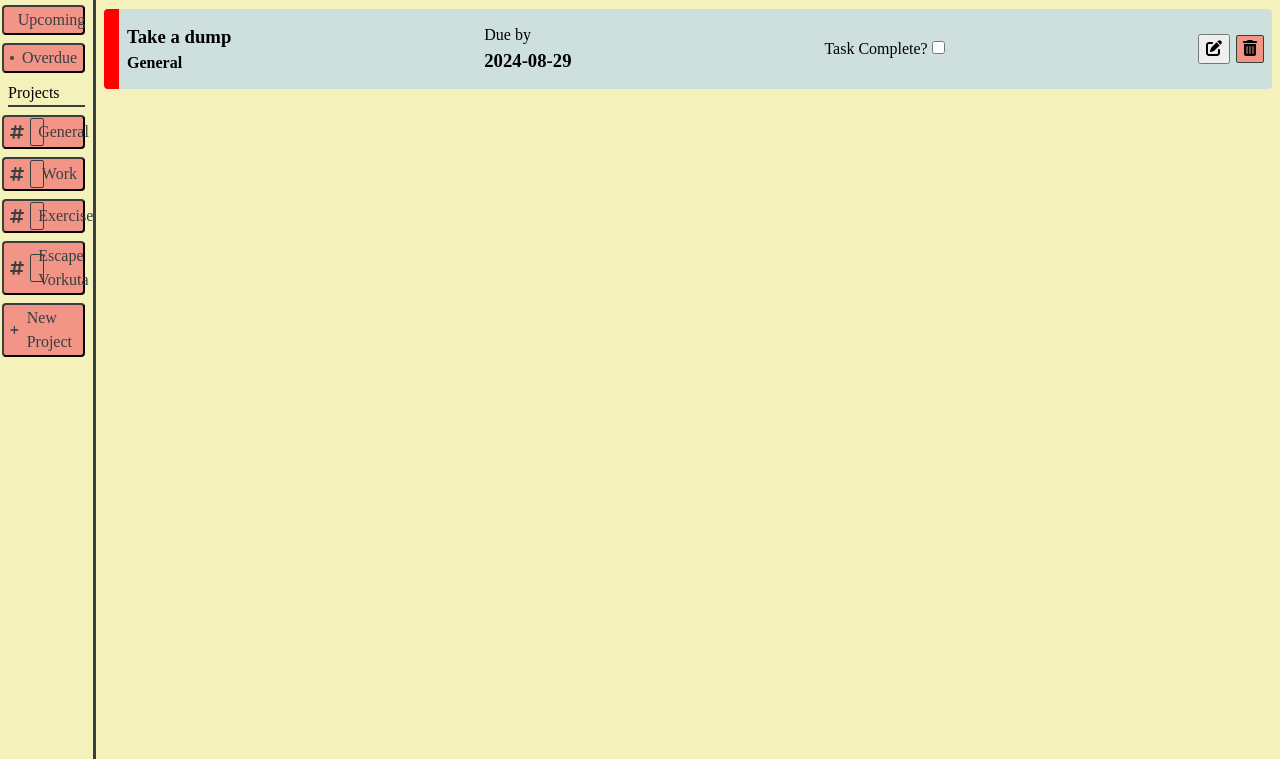
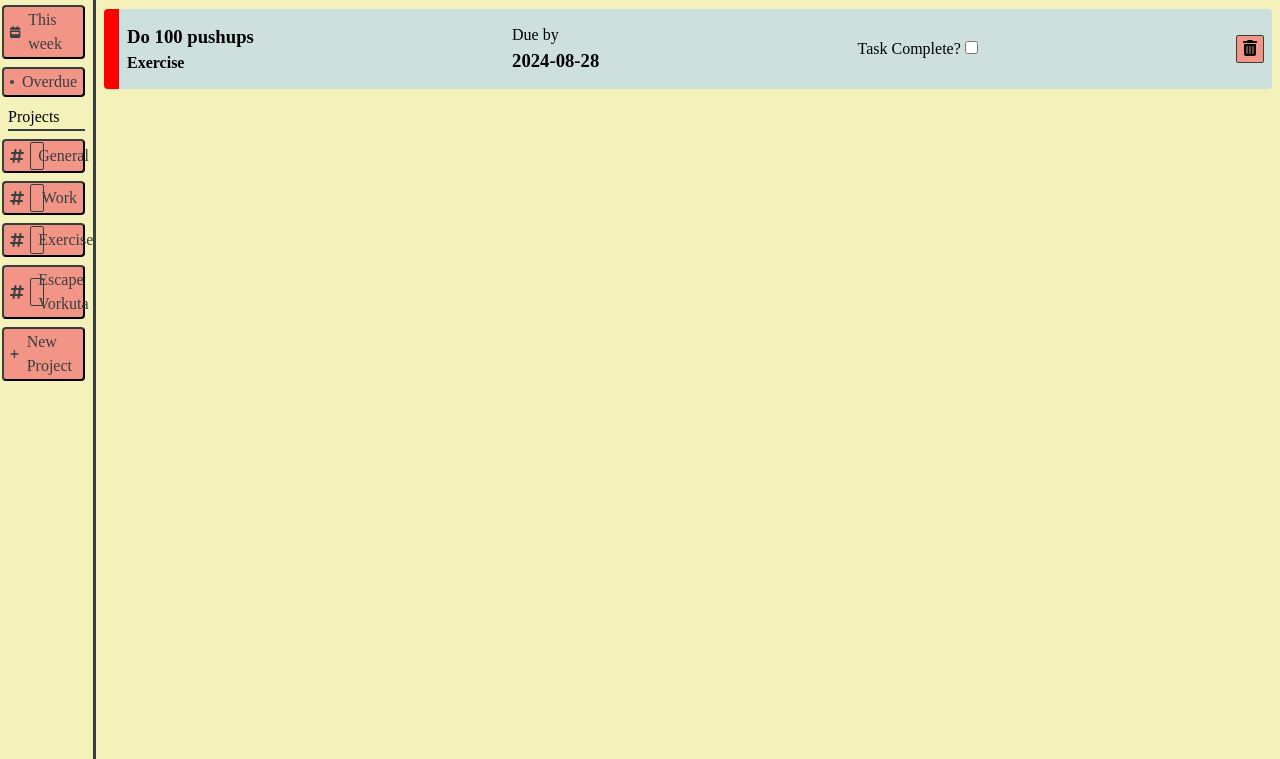
Before and after one commit to abdusali1234/odin-todo-list, a website built with webpack: page src/index.html in a window 1280 px wide. Shown: the part 81-840 px from the top of the page. Built offline with nearby package versions, Linux system fonts and the light colour scheme.

Commit message:
Added task filter functionality

```diff
--- a/src/DOMEvents.js
+++ b/src/DOMEvents.js
@@ -1,9 +1,9 @@
 import Task from "./task";
 import Project from "./project";
 import StorageController from "./storage";
-import DateController from "./date";
-import { ta } from "date-fns/locale";
+import { isSameDay, isSameWeek, isBefore, isAfter, format } from "date-fns";
 
+const today = format(new Date(), "yyyy-MM-dd");
 
 class UserInterface {
 
@@ -35,6 +35,38 @@ class UserInterface {
         });
     }
 
+    addTimeClassToCard(el, dueDate){
+        if (isSameDay(today, dueDate)){
+            el.classList.add('today');
+            if (el.classList.contains('week')){
+                el.classList.remove('week');
+            }
+            if (el.classList.contains('overdue')){
+                el.classList.remove('overdue');
+            }
+        }
+        if (isSameWeek(today, dueDate)){
+            if (isAfter(dueDate, today)){
+                el.classList.add('week');
+                el.classList.remove('today');
+            }
+            if (el.classList.contains('overdue')){
+                el.classList.remove('overdue');
+            }
+        }
+        if (isBefore(dueDate, today)){
+            el.classList.add('overdue');
+            if (el.classList.contains('today')){
+                el.classList.remove('today');
+            }
+            if (el.classList.contains('week')){
+                el.classList.remove('week');
+            }
+        }
+
+
+    }
+
     addTask(item, selectedClass=localStorage.getItem("selectedProject")) {
         const cardsContainer = document.getElementById("cards-container");
         const card = document.createElement('div');
@@ -54,11 +86,11 @@ class UserInterface {
                     <input type="checkbox" class="toggle-complete" name="toggle-complete">
                 </section>
                 <section class="icons">
-                    <button class="edit-task"><i class="fas fa-edit"></i></button>
                     <button class="delete-task"><i class="fa-solid fa-trash-can"></i></button>
                 </section>
                 `;
         card.style.borderLeft = `solid 15px var(--${item._priority})`;
+        this.addTimeClassToCard(card, item._dueDate);
         if (item._complete === true){
             card.querySelector("input[name='toggle-complete']").checked=true;
             card.style.setProperty("text-decoration", "line-through");
@@ -70,28 +102,14 @@ class UserInterface {
             card.style.setProperty("text-decoration", "none");
             if (card.classList.contains('checked')){
                 card.classList.remove('checked');
-                if (DateController.checkIfOverdue(item._dueDate)){
-                    card.classList.add('overdue');
-                    console.log('overdue!')
-                }
             };
 
         };
-        if(DateController.checkIfDueToday(item._dueDate)){
-            card.classList.add('today');
-        }
-        if (DateController.checkIfDueThisWeek(item._dueDate)){
-            card.classList.add('week');
-        }
         if (card.classList.contains(selectedClass)){
             card.style.display = "flex";
         } else {
             card.style.display = "none";
         }
-        console.log(item._dueDate, DateController.checkIfDueToday(item._dueDate));
-        console.log(item._dueDate, DateController.checkIfDueThisWeek(item._dueDate));
-        console.log(item._dueDate, DateController.checkIfOverdue(item._dueDate))
-
         cardsContainer.appendChild(card);
     }
 
@@ -140,9 +158,6 @@ class UserInterface {
         // filter tasks by project
         document.querySelectorAll(".sidebar-btn").forEach(projectBtn => {
             projectBtn.addEventListener('click', () => {
-                console.log(document.querySelectorAll(".sidebar-btn"))
-                projectBtn.style.borderColor = "#ffffff";
-                projectBtn.style.Color = "#ffffff";
                 const projectId = projectBtn.id;
                 console.log(projectId);
                 localStorage.setItem("selectedProject", projectId);
@@ -231,7 +246,7 @@ const DomEvents = () => {
     })
 
     document.addEventListener("DOMContentLoaded", (event) => {
-        localStorage.setItem("selectedProject", "general");
+        localStorage.setItem("selectedProject", "today");
         ui.render(localStorage.getItem("selectedProject"));
     })
 
--- a/src/date.js
+++ /dev/null
@@ -1,17 +0,0 @@
-import { isSameDay, isSameWeek, format, isBefore, isAfter } from "date-fns";
-
-export default class DateController{
-    static today = format(new Date(), "yyyy-MM-dd");
-
-    static checkIfDueToday(dueDate){
-        return isSameDay(DateController.today, dueDate);
-    }
-
-    static checkIfDueThisWeek(dueDate){
-        return isSameWeek(DateController.today, dueDate) && (isAfter(DateController.today, dueDate));
-    }
-
-    static checkIfOverdue(dueDate){
-        return isBefore(dueDate, DateController.today);
-    }
-}
--- a/src/index.html
+++ b/src/index.html
@@ -21,7 +21,7 @@
             </button>
             <button class="sidebar-btn" id="week">
                 <div class="icons"><i class="fas fa-calendar-week"></i></div>
-                <div class="sidebar-btn-text">Upcoming</div>
+                <div class="sidebar-btn-text">This week</div>
             </button>
             <button class="sidebar-btn" id="overdue">
                 <div class="icons"><i class="fa-solid fa-circle-exclamation"></i></div>
--- a/src/index.js
+++ b/src/index.js
@@ -7,6 +7,7 @@ import { DomEvents } from './DOMEvents';
 import StorageController from './storage';
 import Task from './task';
 import Project from './project';
+import { format } from 'date-fns';
 
 // Populate with some projects and tasks
 if (!localStorage.getItem('tasks')||!localStorage.getItem('projects')){
@@ -14,6 +15,7 @@ if (!localStorage.getItem('tasks')||!localStorage.getItem('projects')){
     StorageController.addProject(new Project("Work"));
     StorageController.addProject(new Project("Exercise"));
     StorageController.addProject(new Project("Escape Vorkuta"));
+    StorageController.addTask(new Task("Do 100 pushups", format(new Date(), "yyyy-MM-dd"), "Exercise", "high", false, Task.generateId()));
     StorageController.addTask(new Task("Take a dump", "2024-08-29", "General", "high", false, Task.generateId()));
     StorageController.addTask(new Task("Step 1: Secure the keys", "1963-10-06", "Escape Vorkuta", "high", true, Task.generateId()));
     StorageController.addTask(new Task("Step 2: Ascend from darkness", "1963-10-06", "Escape Vorkuta", "high", true, Task.generateId()));
--- a/src/style.css
+++ b/src/style.css
@@ -131,11 +131,13 @@ main {
     width: max(6.5vh, 6.5vw);
 }
 
+
 .icons {
   display: flex;
   justify-content: flex-start;
   align-items: center;
   gap: 0 0.5vw;
+  font-size: 1rem;
 }
 
 .sidebar-btn-text {
```
Also changed, not shown: dist/index.html.
